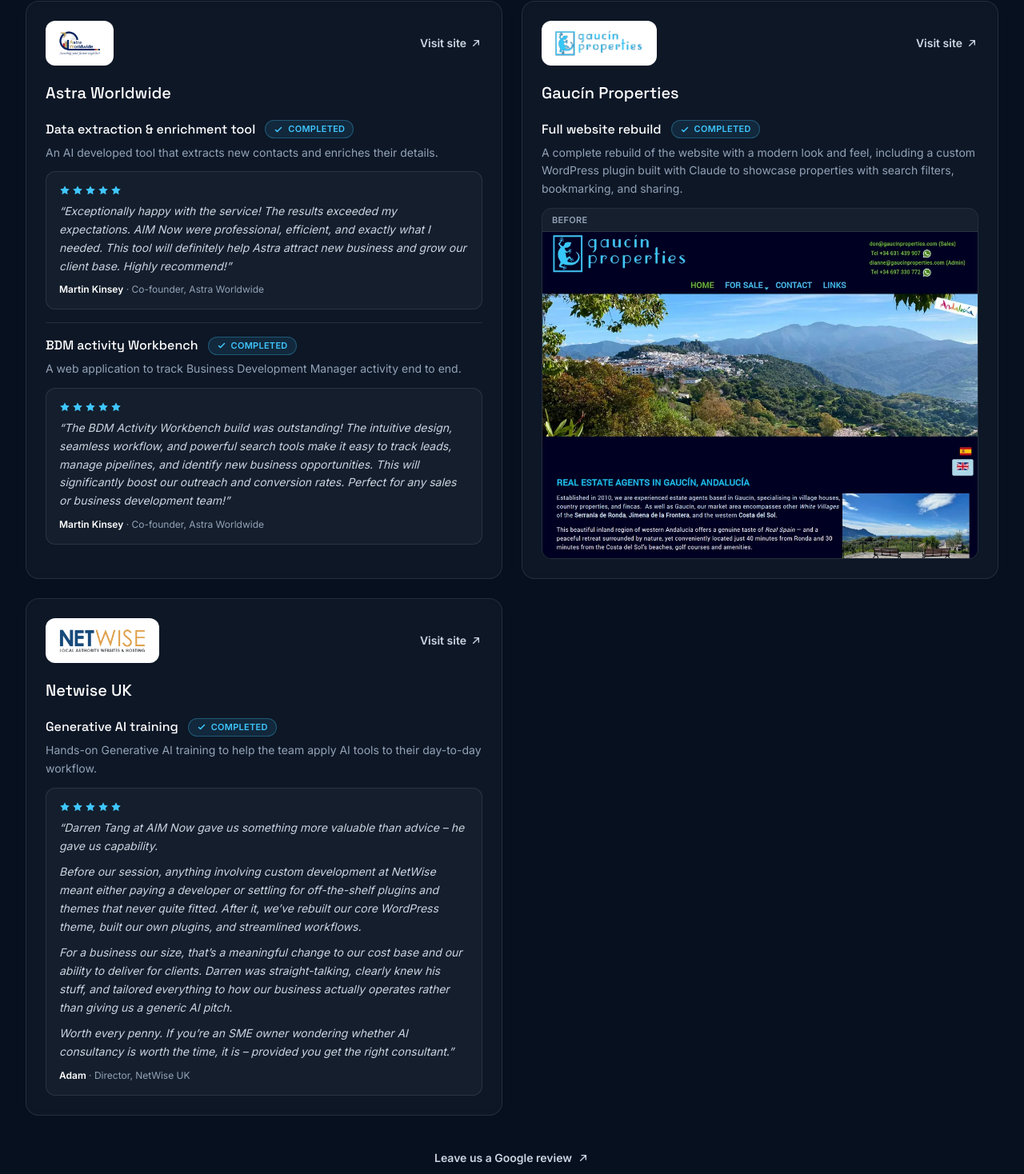
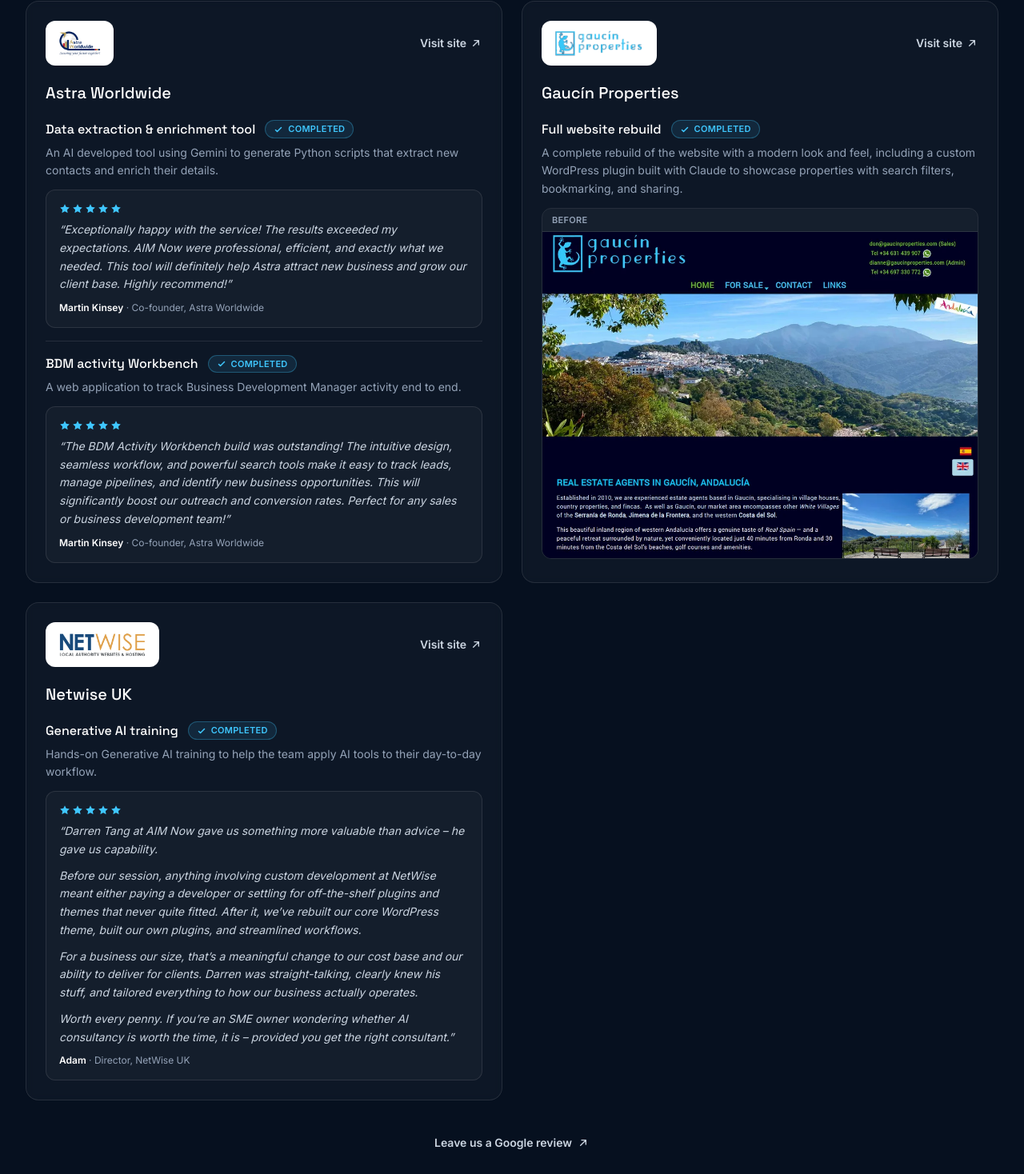
Before and after one commit to darrentang-ai/aimnow, a React (Vite) app: page / in a window 1280 px wide. Shown: the part 3791-5259 px from the top of the page at 80% size. Built offline with nearby package versions, Linux system fonts and the light colour scheme.

Commit message:
Update Astra and NetWise project descriptions
- Mention Gemini in Astra data extraction tool description
- Adjust Astra testimonial pronoun from "I" to "we"
- Refine NetWise testimonial wording

```diff
--- a/src/components/Projects.jsx
+++ b/src/components/Projects.jsx
@@ -11,11 +11,11 @@ const companies = [
       {
         status: 'done',
         title: 'Data extraction & enrichment tool',
-        desc: 'An AI developed tool that extracts new contacts and enriches their details.',
+        desc: 'An AI developed tool using Gemini to generate Python scripts that extract new contacts and enrich their details.',
         review: {
           rating: 5,
           quote:
-            'Exceptionally happy with the service! The results exceeded my expectations. AIM Now were professional, efficient, and exactly what I needed. This tool will definitely help Astra attract new business and grow our client base. Highly recommend!',
+            'Exceptionally happy with the service! The results exceeded my expectations. AIM Now were professional, efficient, and exactly what we needed. This tool will definitely help Astra attract new business and grow our client base. Highly recommend!',
           author: 'Martin Kinsey',
           role: 'Co-founder, Astra Worldwide',
         },
@@ -62,7 +62,7 @@ const companies = [
           quote: [
             'Darren Tang at AIM Now gave us something more valuable than advice – he gave us capability.',
             'Before our session, anything involving custom development at NetWise meant either paying a developer or settling for off-the-shelf plugins and themes that never quite fitted. After it, we’ve rebuilt our core WordPress theme, built our own plugins, and streamlined workflows.',
-            'For a business our size, that’s a meaningful change to our cost base and our ability to deliver for clients. Darren was straight-talking, clearly knew his stuff, and tailored everything to how our business actually operates rather than giving us a generic AI pitch.',
+            'For a business our size, that’s a meaningful change to our cost base and our ability to deliver for clients. Darren was straight-talking, clearly knew his stuff, and tailored everything to how our business actually operates.',
             'Worth every penny. If you’re an SME owner wondering whether AI consultancy is worth the time, it is – provided you get the right consultant.',
           ],
           author: 'Adam',
```
